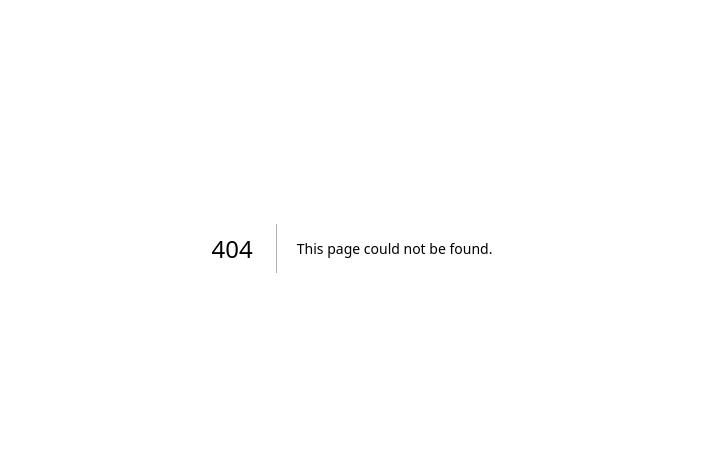
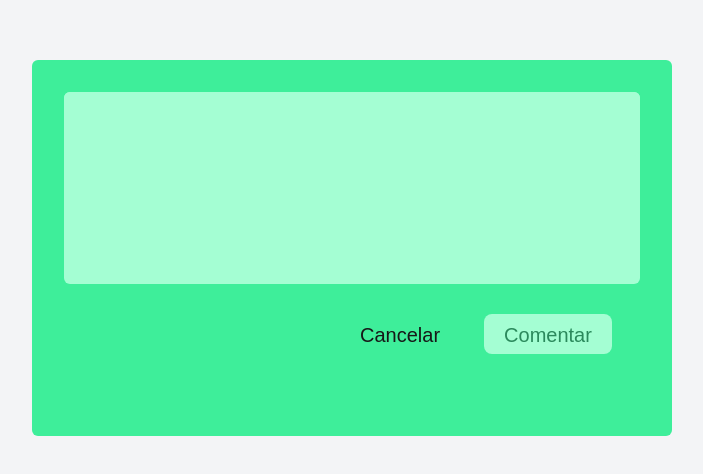
Before and after one commit to gabrielcaixeta01/front-cjr, a Next.js app: page /modals/comentario in a window 1280 px wide. Before the commit this address had no page. Shown: the part 152-626 px from the top of the page, without its empty margins (288-991 px from the left). Built offline with nearby package versions, Linux system fonts and the light colour scheme.

Commit message:
feat: modal comentário

```diff
--- /dev/null
+++ b/src/app/modals/comentario/page.tsx
@@ -0,0 +1,48 @@
+"use client";
+import {useEffect, useState} from "react"
+import { toast } from "react-toastify";
+import 'react-toastify/dist/ReactToastify.css';
+import { getAllProfs } from "@/app/page";
+import { useParams } from 'next/navigation';
+import { useRouter } from 'next/navigation';
+import { profile } from "console";
+
+export default function Avaliacao() {
+  const [texto, setTexto] = useState("");
+  const [textoComment, setTextoComment]= useState("");
+
+
+
+
+
+
+
+  return (
+  <>
+    <div className="flex flex-col h-screen bg-gray-100 justify-center">
+        <div className="h-screen  w-1/2 max-h-[47%]  flex flex-col mx-auto bg-[#3EEE9A] rounded-md items-center">
+            <div className="flex flex-col h-[12rem] w-[90%] bg-[#A4FED3] mt-[2rem] rounded-md">
+              <input type="text" value={texto} onChange={(event)=> setTexto(event.target.value)} className=" text-black h-16 w-full pt-[0.5px] pl-[1rem] rounded-md bg-[#A4FED3] leading-tight focus:outline-none"/>
+            </div>
+            <div className="ml-auto items-right pr-5 mt-6">
+              <button onClick={()=> setTexto("")}
+                className="bg-transparent rounded-lg hover:scale-110 duration-200 w-20 h-10 text-xl text-[23px] font-400 leading-[54.46px] mr-9"
+                >
+                Cancelar
+            </button>
+            <button   onClick={() => texto == ""? toast.error("O comentário não pode ser vazio") :
+
+            (setTextoComment(texto), setTexto(""),
+
+            toast.success("O comentário foi criado com sucesso", {autoClose:2200}))}
+                className="bg-[#A4FED3] text-[#2B895C] font-400 text-[20px] rounded-lg hover:scale-110 duration-200 w-32 h-10 text-xl leading-[42.36px]  mr-10 ml-2"
+                >
+                Comentar
+            </button>
+            </div>
+        </div>
+    </div>
+  </>
+
+)
+}
```
